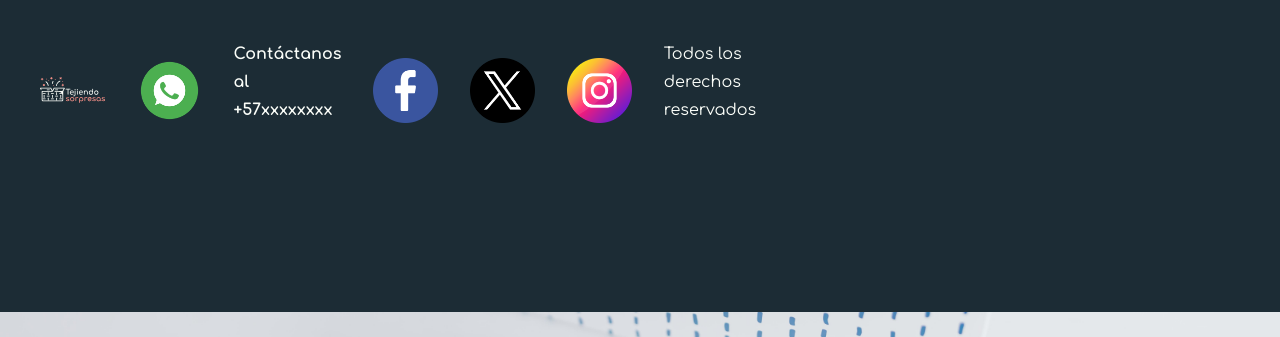
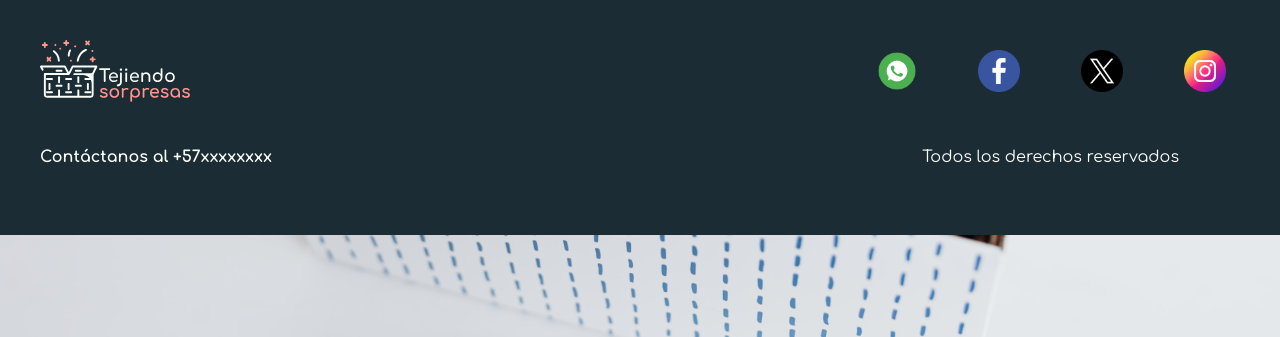
Before and after one commit to DanielDAJJ/PFJaimesJimenez, a website: page index.html in a window 1280 px wide. Shown: the part 3400-3737 px from the top of the page. Drawn offline with nearby package versions, Linux system fonts and the light colour scheme.

Commit message:
Se realiza el componente de footer en SCSS utilizando la función de nesting

```diff
--- a/scss/base/_generales.scss
+++ b/scss/base/_generales.scss
@@ -1,4 +1,3 @@
-// Estilos generales para la Página
 *{
     padding: 0;
     margin: 0;
@@ -27,21 +26,6 @@ body{
         grid-area: main;
         height: 70vh;
     }
-    footer{
-        grid-area: footer;
-        background-color: #1C2C35;
-        color: #FBFEF9;
-        padding: 2.5em;
-        display: grid;
-        grid-template-columns: repeat(12, 1fr);
-        grid-template-rows: repeat(2, 1fr);
-        gap: 2em;
-        justify-content: center;
-        align-items: center;
-        strong{
-            color: #FBFEF9;
-        }
-    }
 }
 a{
     text-decoration: none;
@@ -58,3 +42,4 @@ h2{
 strong{
     color: #FF3524;
 }
+// Estilos generales para la Página
--- a/scss/componentes/_footer.scss
+++ b/scss/componentes/_footer.scss
@@ -0,0 +1,50 @@
+// Componente de footer
+footer{
+    grid-area: footer;
+    background-color: #1C2C35;
+    color: #FBFEF9;
+    padding: 2.5em;
+    display: grid;
+    grid-template-columns: repeat(12, 1fr);
+    grid-template-rows: repeat(2, 1fr);
+    gap: 2em;
+    justify-content: center;
+    align-items: center;
+    strong{
+        color: #FBFEF9;
+    }
+    :nth-child(1){
+        width: 150px;
+        grid-column: 1 / 3;
+    }
+    :nth-child(2){
+        width: 42px;
+        grid-column: 9;
+        justify-self: center;
+    }
+    :nth-child(3){
+        width: 100%;
+        grid-row: 2;
+        grid-column: 1 / 5;
+    }
+    :nth-child(4){
+        width: 42px;
+        grid-column: 10;
+        justify-self: center;
+    }
+    :nth-child(5){
+        width: 42px;
+        grid-column: 11;
+        justify-self: center;
+    }
+    :nth-child(6){
+        width: 42px;
+        grid-column: 12;
+        justify-self: center;
+    }
+    :last-child{
+        grid-row: 2;
+        grid-column: 9 / 13;
+        text-align: center;
+    }
+}
```
Also changed, not shown: css/style.css, 1 other file.
